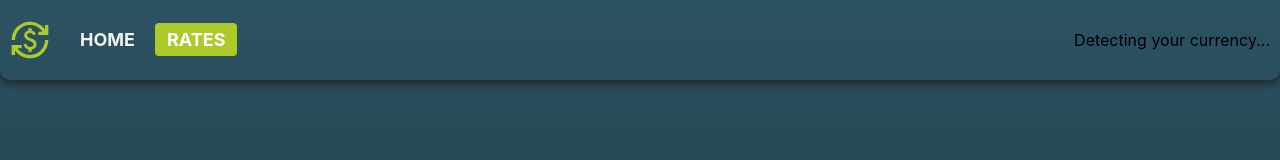
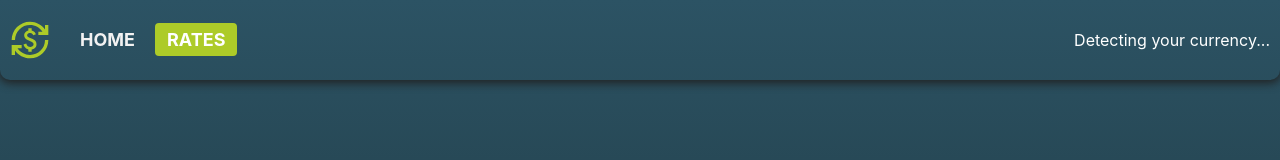
Before and after one commit to netkatya/next-blended-team-project, a Next.js app: page /rates in a window 1280 px wide. Shown: the top 160 px of the page. Built offline with nearby package versions, Linux system fonts and the light colour scheme.

Commit message:
color changed

```diff
--- a/components/Header/Header.module.css
+++ b/components/Header/Header.module.css
@@ -64,3 +64,7 @@
 .currency {
   color: var(--color-accent);
 }
+
+.text {
+  color: #fff;
+}
--- a/components/Header/Header.tsx
+++ b/components/Header/Header.tsx
@@ -34,9 +34,9 @@ export default function Header() {
 
       {/* ✔ Add base currency here !!! */}
       {baseCurrency ? (
-        <p> Your base currency: {baseCurrency}</p>
+        <p className={styles.text}> Your base currency: {baseCurrency}</p>
       ) : (
-        <p>Detecting your currency...</p>
+        <p className={styles.text}>Detecting your currency...</p>
       )}
     </header>
   );
```
